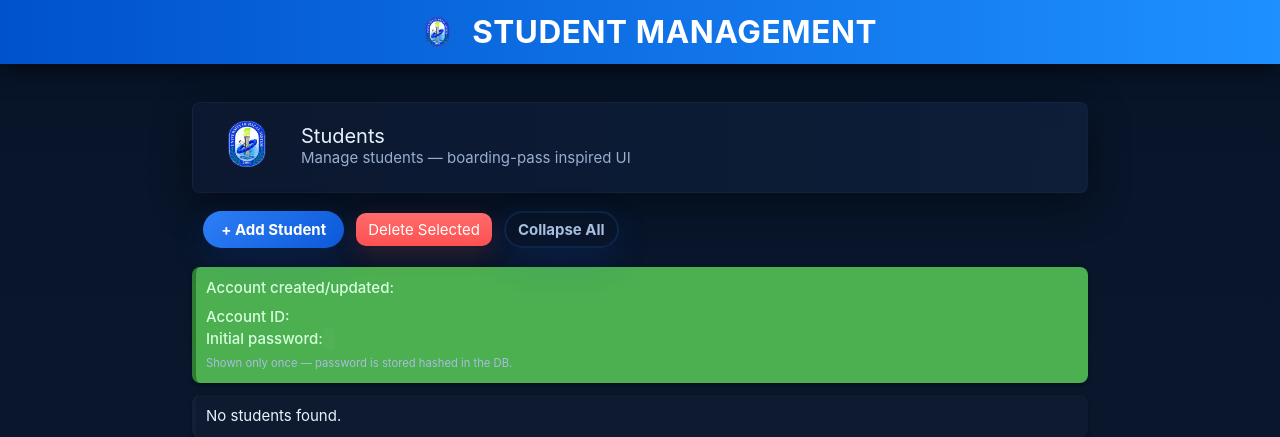
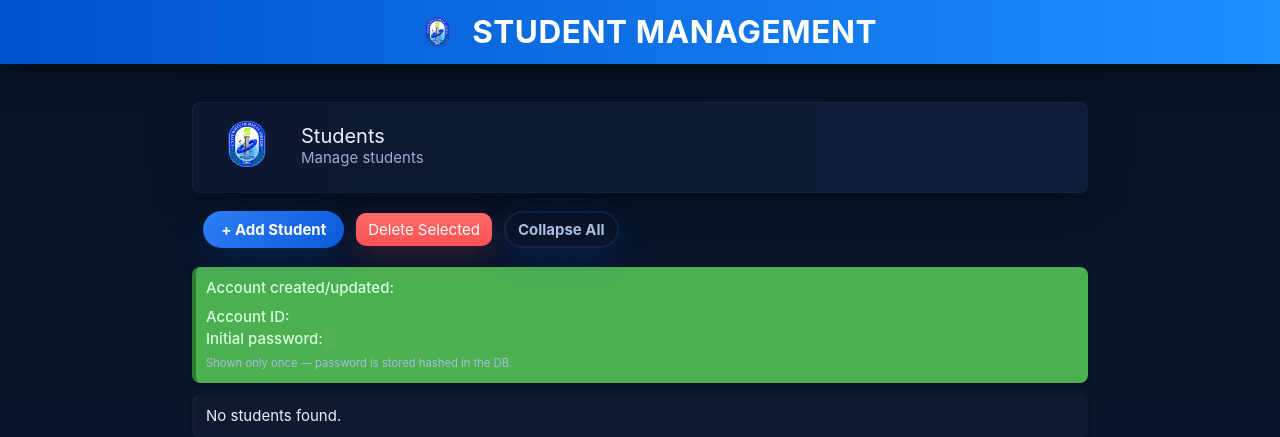
Before and after one commit to zethsu-0/Airlines, a PHP site: page /students.php in a window 1280 px wide. Shown: the top 437 px of the page. Run offline with PHP 8.4, Linux system fonts and the light colour scheme; the visitor is signed in with stand-in values (Sample User, id 1); data that the repository does not hold is empty.

Commit message:
same same

```diff
--- a/students.php
+++ b/students.php
@@ -891,7 +891,7 @@ select.browser-default option:checked {
     <div style="flex:0 0 auto"><img src="assets/logo.png" alt="logo" style="height:46px;width:72px;object-fit:cover;border-radius:6px"></div>
     <div>
       <h1>Students</h1>
-      <div class="sub">Manage students — boarding-pass inspired UI</div>
+      <div class="sub">Manage students</div>
     </div>
   </header>
 
```
